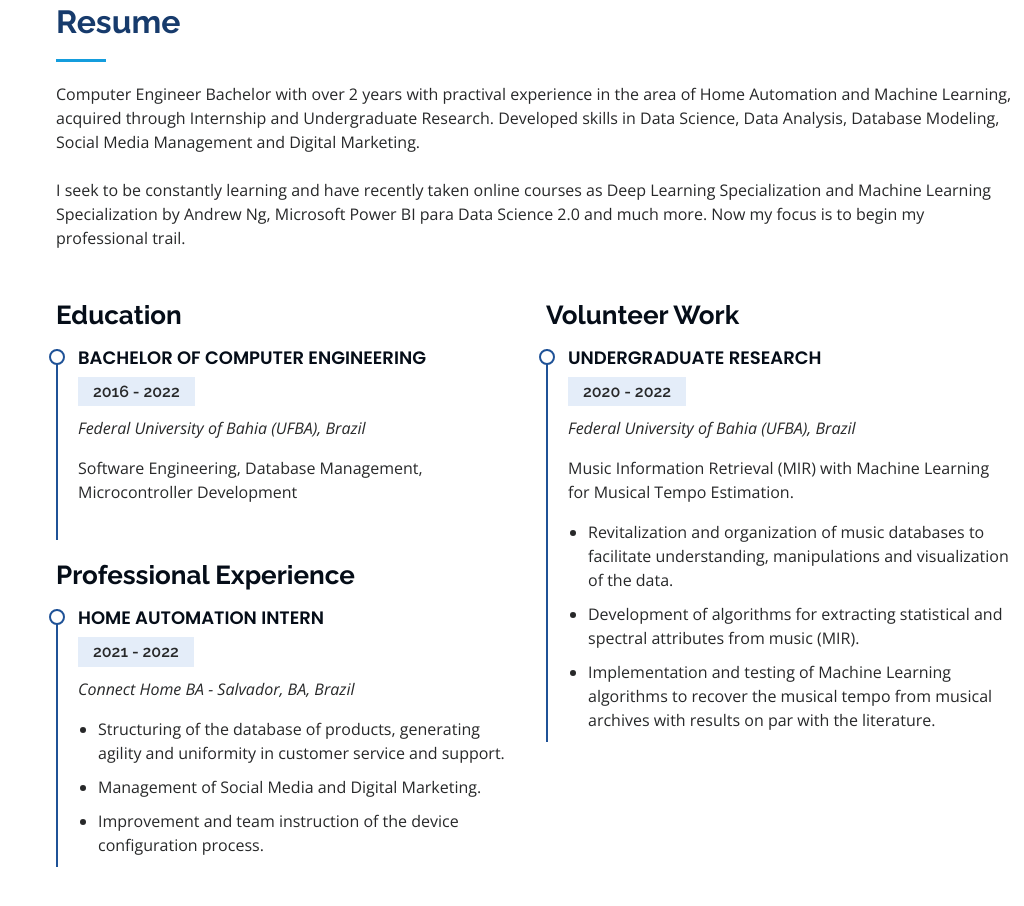
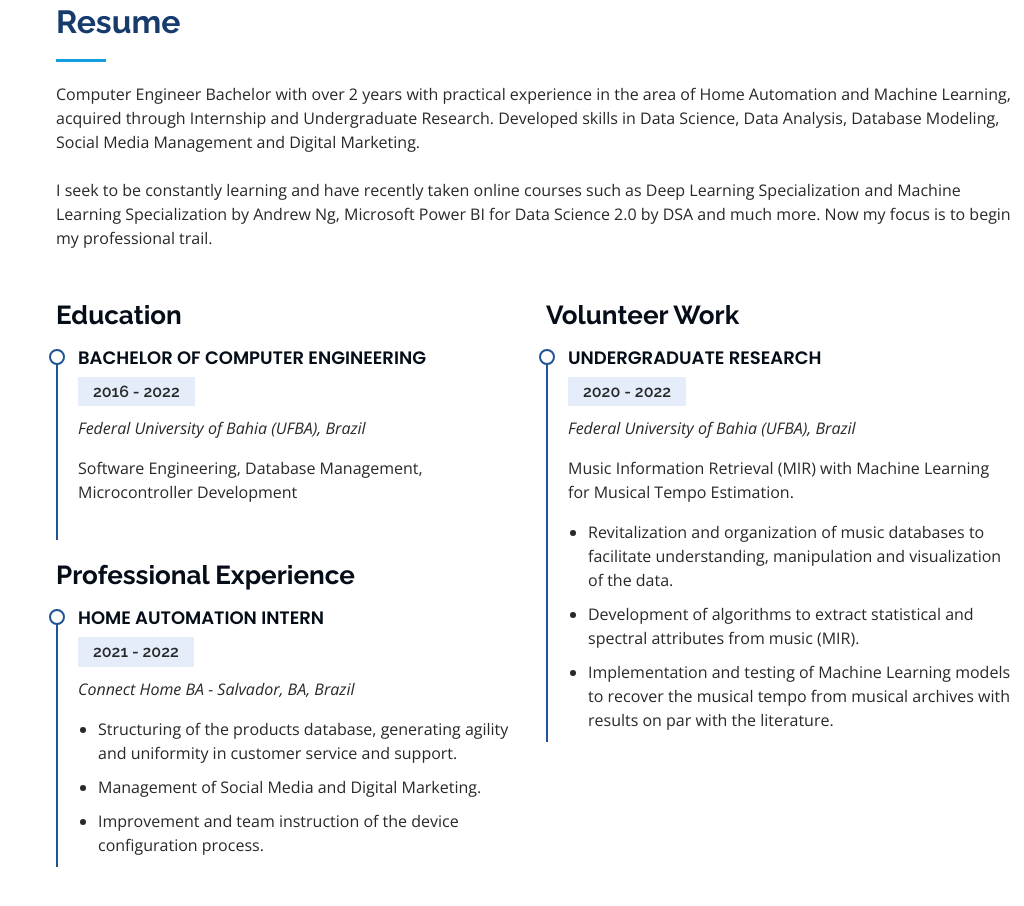
Before and after one commit to DouglasRFLeite/douglasrfleite.github.io, a plain HTML site: page index.html in a window 1280 px wide. Shown: the part 1916-2822 px from the top of the page, without its empty margins (256-1280 px from the left). Drawn offline with nearby package versions, Linux system fonts and the light colour scheme.

Commit message:
Typo fixing

```diff
--- a/index.html
+++ b/index.html
@@ -83,8 +83,8 @@
 
         <div class="section-title">
           <h2>About Me</h2>
-          <p>Hi! I'm Douglas and I'm a Data Science enthisiast trying to learn everything I need to become a Data Scientist while I look for job opportunities as a Data Scientist, Data Analyst, BI Analyst, DBA or Python Developer.
-             My studying is being documented in my Medium blog through project reports and tutorials, and my GitHub account, where I have a number of analysis and machine learning models.</p>
+          <p>Hi! I'm Douglas and I'm a Data Science enthusiast trying to learn everything I need to become a Data Scientist while I look for job opportunities as a Data Scientist, Data Analyst, BI Analyst, DBA or Python Developer.
+             My studying is being documented in my Medium blog through project reports and tutorials, and my GitHub account where I have a number of analysis and machine learning models.</p>
         </div>
 
         <div class="row">
@@ -129,7 +129,7 @@
 
         <div class="section-title">
           <h2>Skills</h2>
-          <p>Skill acquired through bachelors degree, undergraduate research, internship, online courses, books and projects.</p>
+          <p>Skills acquired through bachelors degree, undergraduate research, internship, online courses, books and projects.</p>
         </div>
 
         <div class="row skills-content">
@@ -195,11 +195,11 @@
 
         <div class="section-title">
           <h2>Resume</h2>
-          <p>Computer Engineer Bachelor with over 2 years with practival experience in the area of Home Automation and Machine Learning, acquired through
+          <p>Computer Engineer Bachelor with over 2 years with practical experience in the area of Home Automation and Machine Learning, acquired through
              Internship and Undergraduate Research. Developed skills in Data Science, Data Analysis, Database Modeling, Social Media Management and Digital Marketing. </p>
           <br>
-          <p>I seek to be constantly learning and have recently taken online courses as Deep Learning Specialization and Machine Learning Specialization by Andrew Ng,
-            Microsoft Power BI para Data Science 2.0 and much more. Now my focus is to begin my professional trail.</p>
+          <p>I seek to be constantly learning and have recently taken online courses such as Deep Learning Specialization and Machine Learning Specialization by Andrew Ng,
+            Microsoft Power BI for Data Science 2.0 by DSA and much more. Now my focus is to begin my professional trail.</p>
         </div>
 
         <div class="row">
@@ -219,7 +219,7 @@
               <h5>2021 - 2022</h5>
               <p><em>Connect Home BA - Salvador, BA, Brazil</em></p>
               <ul>
-                <li>Structuring of the database of products, generating agility and uniformity in customer service and support.</li>
+                <li>Structuring of the products database, generating agility and uniformity in customer service and support.</li>
                 <li>Management of Social Media and Digital Marketing. </li>
                 <li>Improvement and team instruction of the device configuration process.</li>
               </ul>
@@ -235,9 +235,9 @@
               <p><em>Federal University of Bahia (UFBA), Brazil</em></p>
               <p>Music Information Retrieval (MIR) with Machine Learning for Musical Tempo Estimation.</p>
               <ul>
-                <li>Revitalization and organization of music databases to facilitate understanding, manipulations and visualization of the data.</li>
-                <li>Development of algorithms for extracting statistical and spectral attributes from music (MIR).</li>
-                <li>Implementation and testing of Machine Learning algorithms to recover the musical tempo from musical archives with results on par with the literature.</li>
+                <li>Revitalization and organization of music databases to facilitate understanding, manipulation and visualization of the data.</li>
+                <li>Development of algorithms to extract statistical and spectral attributes from music (MIR).</li>
+                <li>Implementation and testing of Machine Learning models to recover the musical tempo from musical archives with results on par with the literature.</li>
               </ul>
             </div>
           </div>
```
